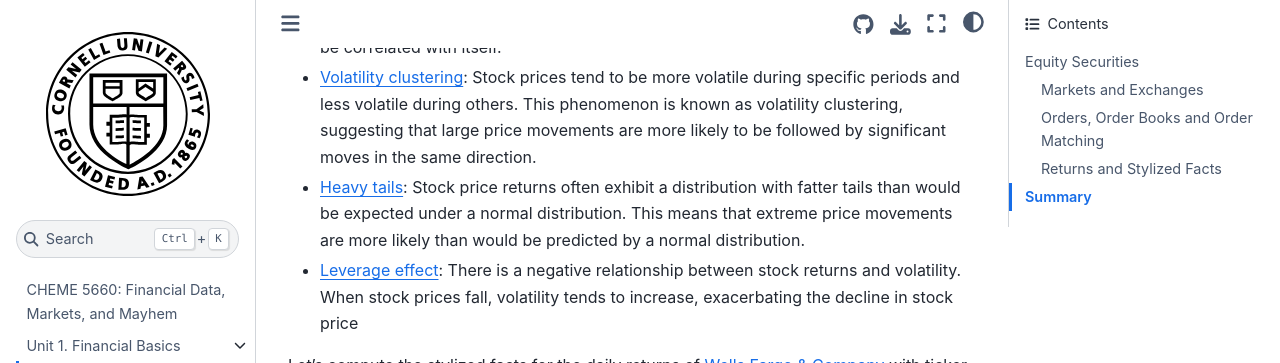
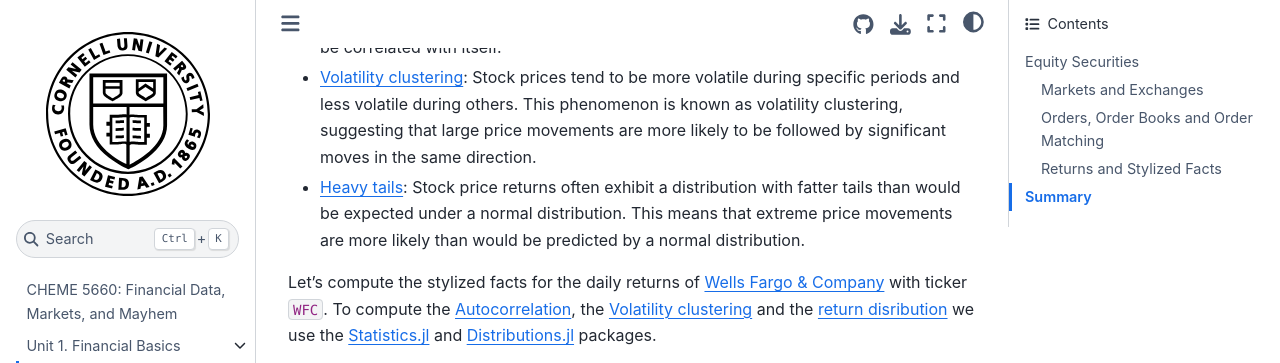
Before and after one commit to varnerlab/CHEME-5660-Markets-Mayhem-Book, a Jupyter Book: the page built from chapter-2-dir/equity.md, in a window 1280 px wide and 900 px high, scrolled down 5799 px, cut to the strip 0-363 px from the top of the window. Built offline with Jupyter Book 1.0.4 settings and Sphinx 7.4.7 and the Sphinx Book theme 1.1.4, drawn with Linux system fonts in a browser that asks for light colours; cross-references to code outside the pages are shown as plain code; some of the changed lines change nothing that is shown.

Commit message:
Update equity.md
cleanup

`````diff
--- a/chapter-2-dir/equity.md
+++ b/chapter-2-dir/equity.md
@@ -190,12 +190,8 @@
 * [Absence of Autocorrelation](https://en.wikipedia.org/wiki/Autocorrelation):  Autocorrelation refers to the tendency of stock price returns to correlate with their past returns over time. This suggests some predictability in stock price returns, which traders and investors can exploit. A random walk will not be correlated with itself.
 * [Volatility clustering](https://en.wikipedia.org/wiki/Volatility_clustering): Stock prices tend to be more volatile during specific periods and less volatile during others. This phenomenon is known as volatility clustering, suggesting that large price movements are more likely to be followed by significant moves in the same direction.
 * [Heavy tails](https://en.wikipedia.org/wiki/Fat-tailed_distribution): Stock price returns often exhibit a distribution with fatter tails than would be expected under a normal distribution. This means that extreme price movements are more likely than would be predicted by a normal distribution.
-* [Leverage effect](https://en.wikipedia.org/wiki/Leverage_(finance)): There is a negative relationship between stock returns and volatility. When stock prices fall, volatility tends to increase, exacerbating the decline in stock price
-
 
 Let's compute the stylized facts for the daily returns of [Wells Fargo & Company](https://en.wikipedia.org/wiki/Wells_Fargo) with ticker `WFC`. To compute the [Autocorrelation](https://en.wikipedia.org/wiki/Autocorrelation), the [Volatility clustering](https://en.wikipedia.org/wiki/Volatility_clustering) and the [return disribution](https://en.wikipedia.org/wiki/Fat-tailed_distribution) we use the [Statistics.jl](https://docs.julialang.org/en/v1/stdlib/Statistics/) and [Distributions.jl](https://github.com/JuliaStats/Distributions.jl) packages.
-
-
 
 
 ````{prf:example} Autocorrelation
@@ -260,9 +256,10 @@
 :label: example-return-distribution-WFC
 :class: dropdown
 
-Compute and visulize the Volatility clustering of the `WFC` return time series as a function of the lag parameter $\tau$. The Volatility clustering of the return series `R` is computed using the [autocor](https://juliastats.org/StatsBase.jl/stable/signalcorr/#StatsBase.autocov) function:
+Compute and visulize the return distribution of the `WFC` return time series.
 
 ```julia
+# load packages
 using Plots
 using Colors
 using StatsBase
@@ -280,11 +277,16 @@
 colors[6] = colorant"#009988"
 colors[7] = colorant"#DDDDDD"
 
-# make histogram -
-histogram(R,normalize=:true, c=colors[7], label="Actual",
-    bg="floralwhite", background_color_outside="white", framestyle = :box, fg_legend = :transparent);
+# fit distributions
 ld = fit_mle(Laplace, R); # Laplace
 nd = fit_mle(Normal, R); # Normal
+
+# make histogram of actual data
+histogram(R,normalize=:true, c=colors[7], label="Actual",
+    bg="floralwhite", background_color_outside="white",
+    framestyle = :box, fg_legend = :transparent);
+
+# plot
 plot!(ld, lw=3, c=colors[5],label="Laplace")
 plot!(nd, lw=3, c=colors[2], label="Normal")
 xlabel!("Daily Return $(ticker)", fontsize=18)
@@ -298,7 +300,7 @@
 height: 380px
 name: example-WFC-return-histogram-data-daily
 ---
-Volatility clustering as a function of lag $\tau$ (days) for logarithmic return of [Wells Fargo & Company](https://en.wikipedia.org/wiki/Wells_Fargo) computed from `2018-11-28` to `2022-11-28`. The data was downloaded using the `aggregate` endpoint from [Polygon.io](https://polygon.io).
+Return distribution for logarithmic daily return of [Wells Fargo & Company](https://en.wikipedia.org/wiki/Wells_Fargo) computed between `2018-11-28` to `2022-11-28`. The data was downloaded using the `aggregate` endpoint from [Polygon.io](https://polygon.io).
 ```
 ````
 
`````
